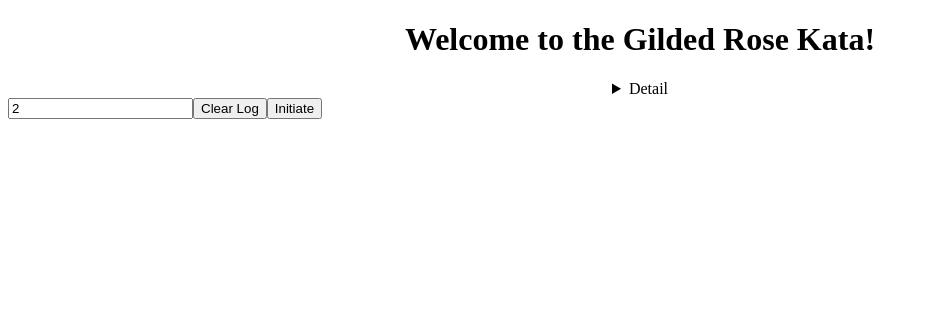
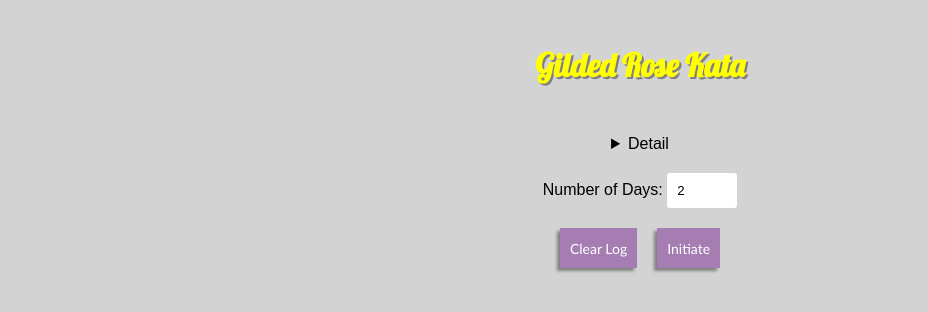
Before and after one commit to tylertel/gildedrosekata, an Angular app: page / in a window 1280 px wide. Shown: the top 312 px of the page, without its empty margins (0-928 px from the left). Built offline with nearby package versions, Linux system fonts and the light colour scheme.

Commit message:
added some styles and such to spruce it up.

```diff
--- a/src/app/app.component.css
+++ b/src/app/app.component.css
@@ -1,11 +1,60 @@
+h1 {
+  font-family: "Lobster", cursive;
+  color: yellow;
+  text-shadow: 2px 2px gray;
+  margin-top: 45px;
+  margin-bottom: 50px;
+}
+
 table {
   border: lightgrey solid 2px;
 }
 
 th,
 td {
-  /* padding: 10px; */
+  text-align: left;
   padding-left: 15px;
   padding-right: 15px;
-  border: lightgrey solid 1px;
+  border-bottom: gray solid 1px;
 }
+
+.inputs {
+  margin-top: 20px;
+  text-align: center;
+  font-family: Arial, Helvetica, sans-serif;
+}
+
+.info {
+  font-family: Arial, Helvetica, sans-serif;
+  text-align: center;
+}
+
+.daySelect {
+  width: 50px;
+  padding: 10px;
+  border-radius: 3px;
+  border: none;
+}
+
+button {
+  cursor: pointer;
+  border: none;
+  color: white;
+  font-family: "Trebuchet MS", "Lucida Sans Unicode", "Lucida Grande",
+    "Lucida Sans", Arial, sans-serif;
+  font-size: 14px;
+  margin-left: 10px;
+  margin-right: 10px;
+  margin-bottom: 3px;
+  background-color: #a67db3;
+  padding-left: 10px;
+  padding-right: 10px;
+  padding-top: 0px;
+  padding-bottom: 0px;
+  box-shadow: -3px 3px 3px gray;
+  height: 40px;
+}
+
+button:active {
+  box-shadow: -1px 1px 3px gray;
+}
--- a/src/app/app.component.html
+++ b/src/app/app.component.html
@@ -1,7 +1,12 @@
 <!--The content below is only a placeholder and can be replaced.-->
-<div style="text-align:center">
+<link
+  href="https://fonts.googleapis.com/css?family=Lobster&display=swap"
+  rel="stylesheet"
+/>
+<body>
+  <div class="info" style="">
     <h1>
-    Welcome to the Gilded Rose Kata!
+      Gilded Rose Kata
     </h1>
 
     <details>
@@ -41,33 +46,36 @@
 
       Just for clarification, an item can never have its Quality increase above 50, however "Sulfuras" is a
       legendary item and as such its Quality is 80 and it never alters.
-    </pre>
+    </pre
+      >
     </details>
-
   </div>
-<input type="number" [(ngModel)]="days"/>
+  <div class="inputs">
+    Number of Days: <input class="daySelect" type="number" [(ngModel)]="days" />
+  </div>
+  <div class="inputs">
     <button (click)="clearLog()">Clear Log</button>
     <button (click)="initGR()">Initiate</button>
-
+  </div>
   <div *ngFor="let day of dayLog">
-  <h2>Day: {{day.dayNumber}}</h2>
-    <table >
+    <h3>Day: {{ day.dayNumber + 1 }} Inventory</h3>
+    <table>
       <tr>
         <th>Name</th>
         <th>Sell In</th>
         <th>Quality</th>
-
       </tr>
       <tr *ngFor="let item of day.items">
         <td>
-          {{item.name}}
+          {{ item.name }}
         </td>
         <td>
-            {{item.sellIn}}
+          {{ item.sellIn }}
         </td>
         <td>
-              {{item.quality}}
+          {{ item.quality }}
         </td>
       </tr>
     </table>
   </div>
+</body>
--- a/src/index.html
+++ b/src/index.html
@@ -8,7 +8,7 @@
   <meta name="viewport" content="width=device-width, initial-scale=1">
   <link rel="icon" type="image/x-icon" href="favicon.ico">
 </head>
-<body>
+<body style='background-color:lightgray;'>
   <app-root></app-root>
 </body>
 </html>
```
Lines whose indentation alone changed are shown as unchanged.
